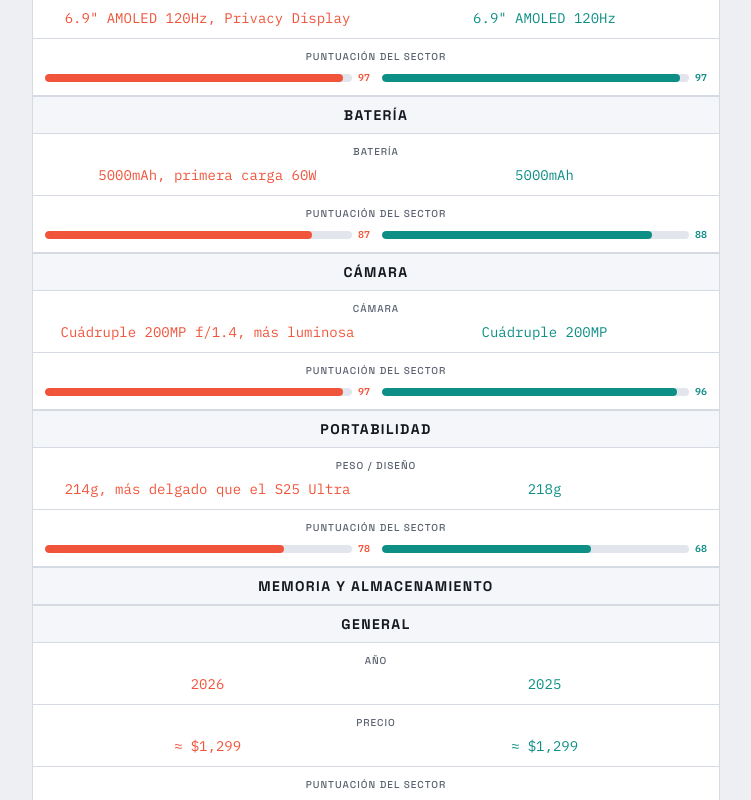
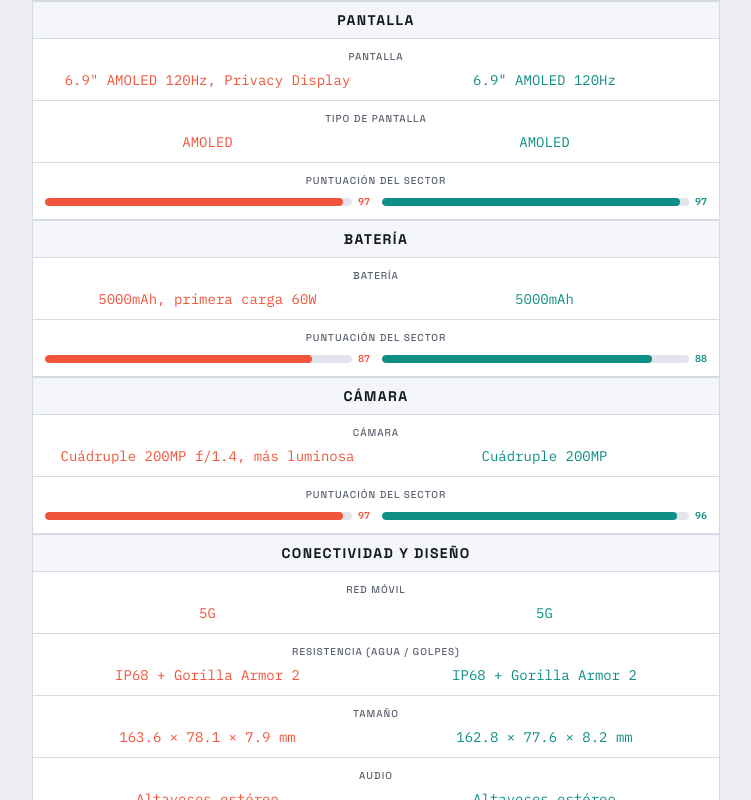
Before and after one commit to Francisco101299/comparador-dispositivos, a React (Vite) app: page /comparar/samsung-galaxy-s26-ultra-vs-samsung-galaxy-s25-ultra in a window 1280 px wide. Shown: the part 3200-4000 px from the top of the page, without its empty margins (264-1015 px from the left). Built offline with nearby package versions, Linux system fonts and the light colour scheme.

Commit message:
Update SpecsTable.jsx

```diff
--- a/src/components/SpecsTable.jsx
+++ b/src/components/SpecsTable.jsx
@@ -1,7 +1,9 @@
 // ============================================================================
 // src/components/SpecsTable.jsx
-// Ficha técnica comparada POR SECTORES (estilo versus.com): cada sector con
-// encabezado, filas de características lado a lado y puntuación del sector.
+// Ficha técnica comparada POR SECTORES (estilo versus.com): encabezados,
+// filas lado a lado, puntuación del sector y sección "Conectividad y diseño"
+// (red, núcleos, tipo de pantalla, resistencia, tamaño y audio).
+// El tipo de pantalla y la certificación IP se detectan solos del texto.
 // ============================================================================
 import { COLORS } from "../data/theme";
 
@@ -18,22 +20,47 @@ function ScoreBar({ value, color }) {
   );
 }
 
+function screenType(p) {
+  if (!p) return null;
+  if (/AMOLED|POLED/i.test(p)) return "AMOLED";
+  if (/OLED/i.test(p)) return "OLED";
+  if (/LCD/i.test(p)) return "LCD";
+  return null;
+}
+
+function resistance(dev) {
+  if (dev.specs && dev.specs.resistencia) return dev.specs.resistencia;
+  const txt = `${(dev.details && dev.details.portabilidad) || ""} ${(dev.details && dev.details.pantalla) || ""}`;
+  const m = txt.match(/IP\d{2}/);
+  if (m) return m[0];
+  if (/MIL-STD/i.test(txt)) return "MIL-STD-810";
+  return null;
+}
+
 export default function SpecsTable({ devA, devB, priceA, priceB }) {
   const dA = devA.details || {};
   const dB = devB.details || {};
   const sA = devA.scores || {};
   const sB = devB.scores || {};
+  const xA = devA.specs || {};
+  const xB = devB.specs || {};
 
   const sections = [
     {
       title: "Rendimiento",
       scoreKey: "rendimiento",
-      rows: [{ label: "Chip / Procesador", a: dA.rendimiento, b: dB.rendimiento }],
+      rows: [
+        { label: "Chip / Procesador", a: dA.rendimiento, b: dB.rendimiento },
+        { label: "Núcleos", a: xA.nucleos, b: xB.nucleos },
+      ],
     },
     {
       title: "Pantalla",
       scoreKey: "pantalla",
-      rows: [{ label: "Pantalla", a: dA.pantalla, b: dB.pantalla }],
+      rows: [
+        { label: "Pantalla", a: dA.pantalla, b: dB.pantalla },
+        { label: "Tipo de pantalla", a: screenType(dA.pantalla), b: screenType(dB.pantalla) },
+      ],
     },
     {
       title: "Batería",
@@ -47,6 +74,15 @@ export default function SpecsTable({ devA, devB, priceA, priceB }) {
       title: "Cámara",
       scoreKey: "camara",
       rows: [{ label: "Cámara", a: dA.camara, b: dB.camara }],
+    },
+    {
+      title: "Conectividad y diseño",
+      rows: [
+        { label: "Red móvil", a: xA.red, b: xB.red },
+        { label: "Resistencia (agua / golpes)", a: resistance(devA), b: resistance(devB) },
+        { label: "Tamaño", a: xA.tamano, b: xB.tamano },
+        { label: "Audio", a: xA.audio, b: xB.audio },
+      ],
     },
     {
       title: "Portabilidad",
@@ -118,4 +154,4 @@ export default function SpecsTable({ devA, devB, priceA, priceB }) {
       ))}
     </div>
   );
-      }
+          }
```
